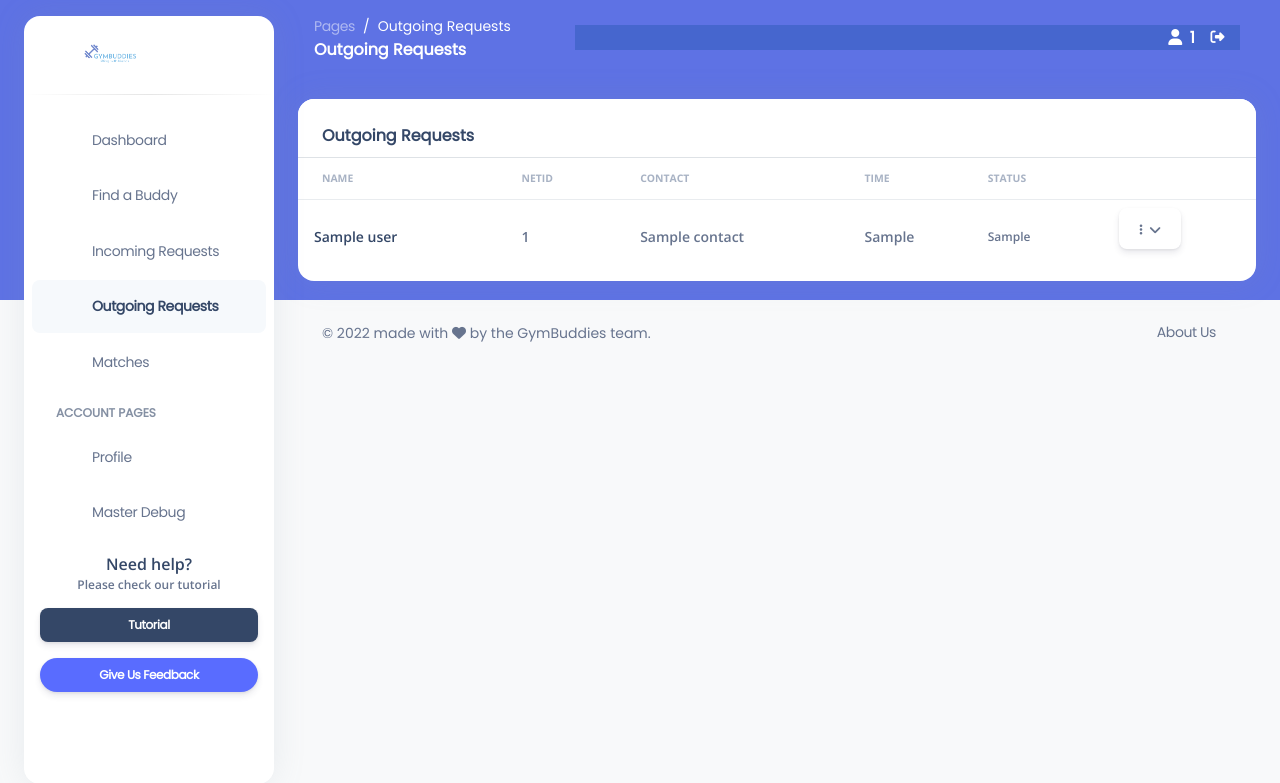
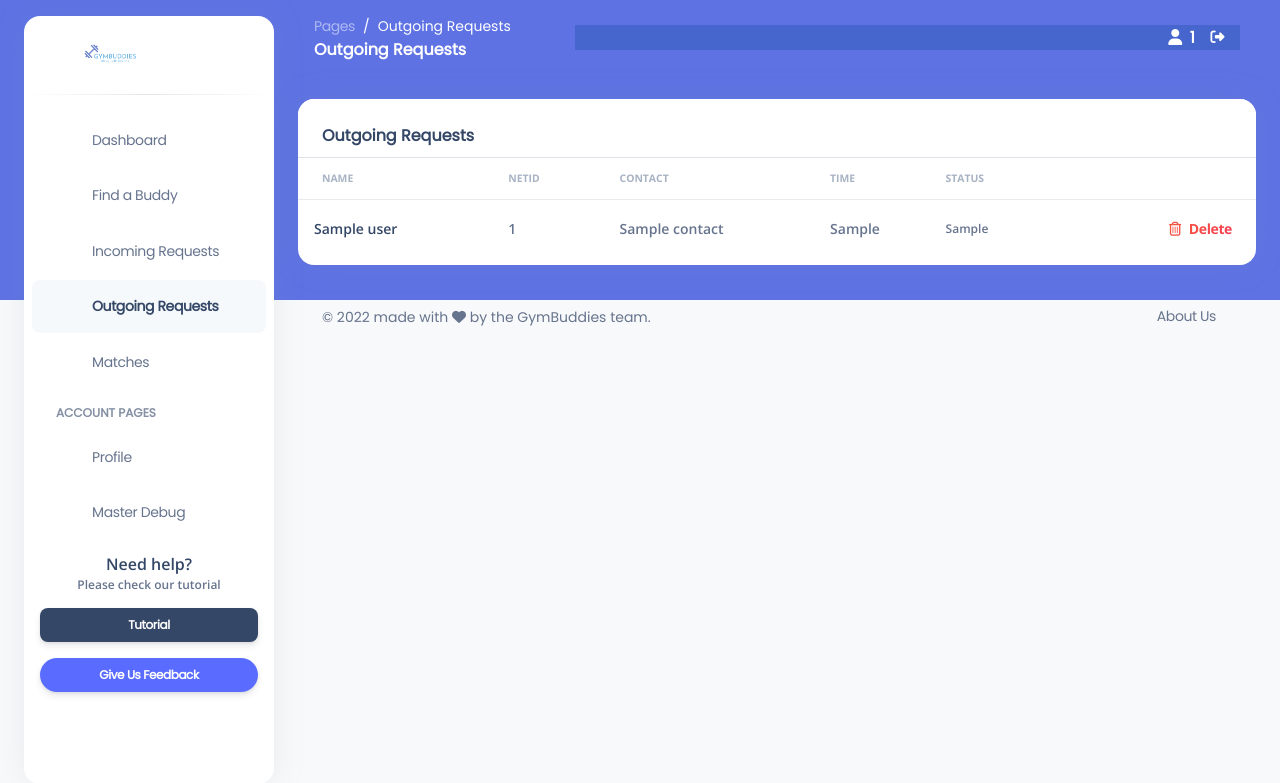
Before and after one commit to ProfessorLinstar/Gymbuddies, a Python web app: template gymbuddies/templates/outgoing.html in a window 1280 px wide. Shown: the top 783 px of the page. Run offline with Jinja, Linux system fonts and the light colour scheme; the template is opened without the code that fills it: most values are stand-ins (such as "Sample title", 1, 10 or a date in 2020); some libraries are stand-ins or nearby versions; some web fonts are replaced.

Commit message:
added delete button

```diff
--- a/gymbuddies/templates/outgoing.html
+++ b/gymbuddies/templates/outgoing.html
@@ -115,13 +115,17 @@
                       </div>
                       -->
                       <div class="dropdown">
-                        <button class="btn dropdown-toggle" type="button" id="dropdownMenuButton" data-toggle="dropdown" aria-haspopup="true" aria-expanded="false" style="box-shadow:0">
-                          <i class="fa fa-ellipsis-v text-xs"></i>
-                        </button>
-                        <div class="dropdown-menu" aria-labelledby="dropdownMenuButton">
-                          <a class="dropdown-item" href="#">Unmatch</a>
-                        </div>
+                        <div class="ms-auto text-end">
+                          <input type="hidden"/>
+                          <button
+                            class="btn btn-link text-danger text-gradient px-3 mb-0"
+                            type="submit"
+                            ><i class="far fa-trash-alt me-2"></i>Delete</button
+                          >
+                        </form>
                       </div>
+                      </div>
+
                     </td>
 
                   </tr>
```
